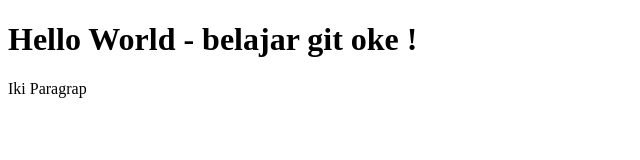
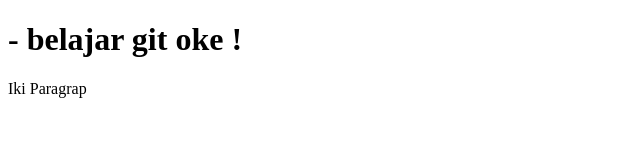
Before and after one commit to HasanAssidiqin/belajar-git, a plain HTML site: page index.html in a window 1280 px wide. Shown: the whole page, without its empty margins (0-640 px from the left). Drawn offline with Linux system fonts and the light colour scheme.

Commit message:
Add files via upload

```diff
--- a/index.html
+++ b/index.html
@@ -6,7 +6,7 @@
     <title>Document</title>
   </head>
   <body>
-    <h1>Hello World - belajar git oke !</h1>
+    <h1>- belajar git oke !</h1>
     <p>Iki Paragrap</p>
   </body>
 </html>
```
